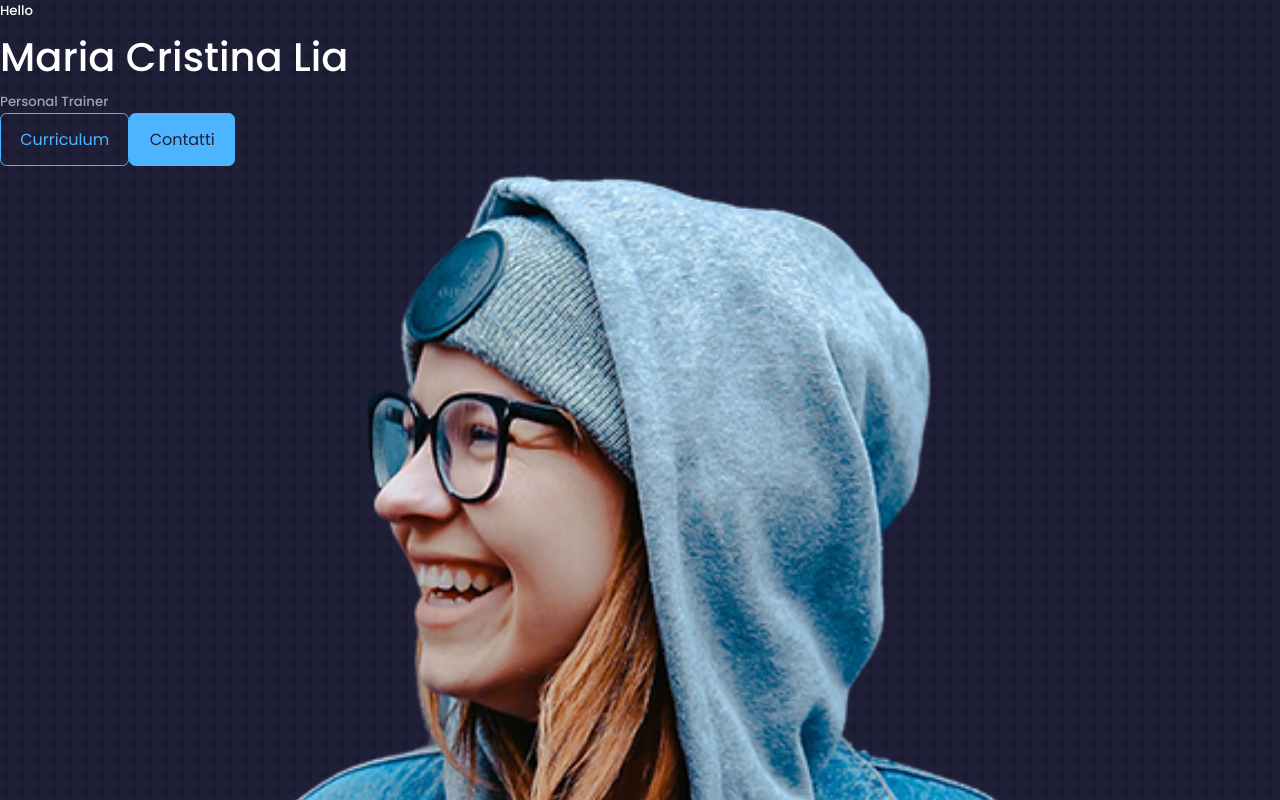
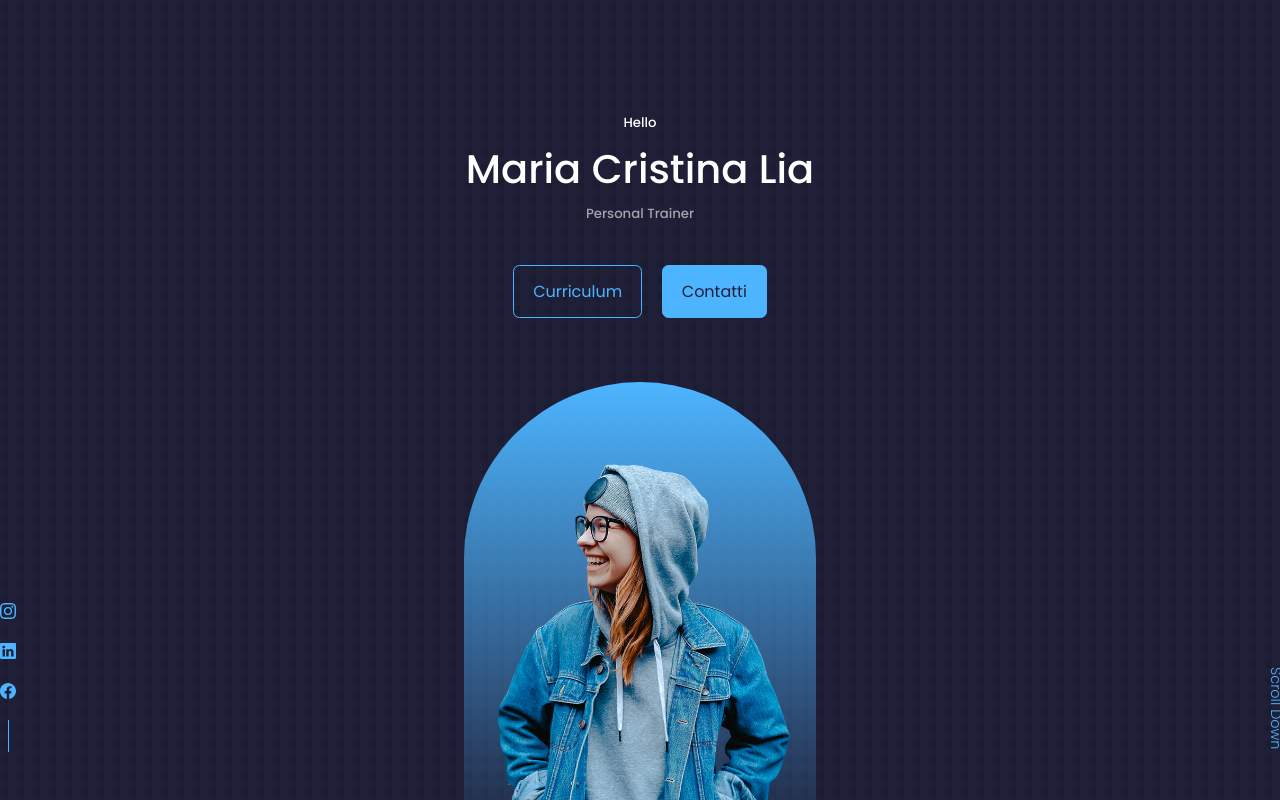
Before and after one commit to miriamtruiolo/react-mary-portfolio, a React (Create React App) app: page / in a window 1280 px wide. Shown: the top 800 px of the page. Built offline with nearby package versions, Linux system fonts and the light colour scheme.

Commit message:
feat HeaderSocial and header css

```diff
--- a/package.json
+++ b/package.json
@@ -8,6 +8,7 @@
     "@testing-library/user-event": "^13.5.0",
     "react": "^18.3.1",
     "react-dom": "^18.3.1",
+    "react-icons": "^5.3.0",
     "react-scripts": "5.0.1",
     "web-vitals": "^2.1.4"
   },
--- a/src/components/header/Header.jsx
+++ b/src/components/header/Header.jsx
@@ -2,6 +2,7 @@
 import './header.css'
 import CTA from './CTA'
 import ME from '../../assets/me.png'
+import HeaderSocials from './HeaderSocials'
 
 const Header = () => {
   return (
@@ -11,6 +12,7 @@
         <h1>Maria Cristina Lia</h1>
         <h5 className="text-light"> Personal Trainer</h5>
         <CTA/>
+        <HeaderSocials/>
 
         <div className='me'>
           <img src={ME} alt='me'/>
--- /dev/null
+++ b/src/components/header/HeaderSocials.jsx
@@ -0,0 +1,16 @@
+import React from "react";
+import { BsLinkedin } from "react-icons/bs";
+import { BsFacebook } from "react-icons/bs";
+import { BsInstagram } from "react-icons/bs";
+
+const HeaderSocials = () => {
+  return (
+    <div className="header_socials">
+      <a href="http://instagram.com" target="_blank"><BsInstagram/></a>
+      <a href="http://linkedin.com" target="_blank"><BsLinkedin/></a>
+      <a href="http://facebook.com" target="_blank"><BsFacebook/></a>
+    </div>
+  );
+};
+
+export default HeaderSocials;
--- a/src/components/header/header.css
+++ b/src/components/header/header.css
@@ -0,0 +1,76 @@
+header {
+    height: 100vh;
+    padding-top: 7rem;
+    overflow: hidden;
+}
+
+.header_container {
+    text-align: center;
+    height: 100%;
+    position: relative;
+}
+
+/*==========CTA========== */
+
+.cta {
+    margin-top: 2.5rem;
+    display: flex;
+    gap: 1.2rem;
+    justify-content: center;
+}
+
+/*==========HEADER SOCIALS========== */
+ .header_socials {
+    display: flex;
+    flex-direction: column;
+    align-items: center;
+    gap: 0.8rem;
+    position: absolute;
+    left: 0;
+    bottom: 3rem;
+ }
+
+ .header_socials::after {
+    content: '';
+    width: 1px;
+    height: 2rem;
+    background: var(--color-primary);
+ }
+
+ /*==========ME========== */
+ .me {
+    background: linear-gradient(var(--color-primary), transparent);
+    width: 22rem;
+    height: 30rem;
+    position: absolute;
+    left: calc(50% - 11rem);
+    margin-top: 4rem;
+    border-radius: 12rem 12rem 0 0;
+    overflow: hidden;
+    padding:  5rem 1.5rem 1.5rem 1.5rem;
+ }
+
+  /*==========SCROLL DOWN========== */
+  .scroll_down {
+    position: absolute;
+    right: -2.3rem;
+    bottom: 5rem;
+    transform: rotate(90deg);
+    font-weight: 300;
+    font-size: 0.9rem;
+  }
+
+  /* ========MEDIA QUEDIES (MEDIUM DEVIDCES)====== */
+@media screen and(max-width: 1024px) {
+    header {
+        height: 100vh;
+    }
+}
+
+
+    /* ========MEDIA QUEDIES (SMALL DEVIDCES)====== */
+@media screen and(max-width: 600px) {
+    .scroll_down {
+        display: none;
+    }
+}
```
Also changed, not shown: src/components/header/HeaderSocial.jsx (deleted), 1 other file (tests, documents, lock files or other folders).
